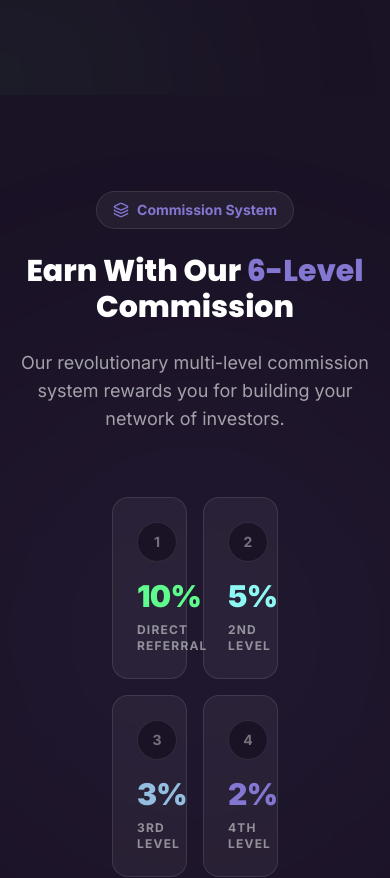
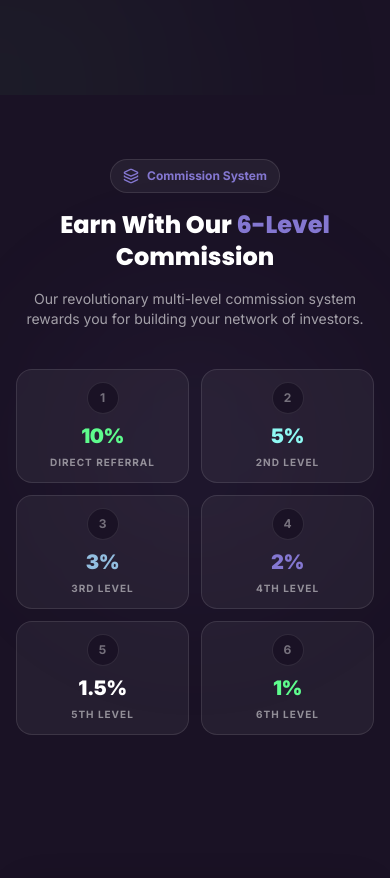
Before and after one commit to goswami6/vc-coin-frontend, a React (Vite) app: page / in a window 390 px wide. Shown: the part 3126-4004 px from the top of the page. Built offline with nearby package versions, Linux system fonts and the light colour scheme; no server answers.

Commit message:
Update Commission.jsx

```diff
--- a/src/client/components/home/Commission.jsx
+++ b/src/client/components/home/Commission.jsx
@@ -32,53 +32,53 @@ const Commission = () => {
   ];
 
   return (
-    <section ref={sectionRef} className="py-24 bg-bg-dark relative overflow-hidden" id="commission">
+    <section ref={sectionRef} className="py-16 md:py-24 bg-bg-dark relative overflow-hidden" id="commission">
       {/* Background Decorative Element */}
-      <div className="absolute top-1/2 left-1/2 -translate-x-1/2 -translate-y-1/2 w-150 h-150 bg-purple/5 blur-[120px] rounded-full pointer-events-none"></div>
+      <div className="absolute top-1/2 left-1/2 -translate-x-1/2 -translate-y-1/2 w-[300px] h-[300px] md:w-150 md:h-150 bg-purple/5 blur-[80px] md:blur-[120px] rounded-full pointer-events-none"></div>
 
-      <div className="container mx-auto px-4 md:px-6 relative z-10">
+      <div className="container mx-auto px-3 sm:px-4 md:px-6 relative z-10">
 
         {/* Section Header */}
-        <div className="max-w-3xl mx-auto text-center mb-16 animate-on-scroll">
-          <div className="inline-flex items-center gap-2 px-4 py-2 rounded-full bg-white/5 border border-white/10 text-purple text-sm font-bold mb-6">
+        <div className="max-w-3xl mx-auto text-center mb-10 md:mb-16 animate-on-scroll">
+          <div className="inline-flex items-center gap-2 px-3 py-2 rounded-full bg-white/5 border border-white/10 text-purple text-xs md:text-sm font-bold mb-4 md:mb-6">
             <Layers size={16} /> Commission System
           </div>
-          <h2 className="text-3xl md:text-5xl font-extrabold text-white mb-6">
+          <h2 className="text-2xl md:text-4xl lg:text-5xl font-extrabold text-white mb-4 md:mb-6">
             Earn With Our <span className="text-purple">6-Level</span> Commission
           </h2>
-          <p className="text-white/60 text-lg">
+          <p className="text-white/60 text-sm md:text-lg">
             Our revolutionary multi-level commission system rewards you for building your network of investors.
           </p>
         </div>
 
         {/* Commission Grid */}
-        <div className="grid grid-cols-2 md:grid-cols-3 lg:grid-cols-6 gap-4 md:gap-6 px-24">
+        <div className="grid grid-cols-2 sm:grid-cols-3 md:grid-cols-3 lg:grid-cols-6 gap-3 sm:gap-4 md:gap-6 px-1 sm:px-4 md:px-6">
           {levels.map((item, index) => (
             <div
               key={index}
-              className="animate-on-scroll group relative p-6 rounded-2xl bg-white/5 border border-white/10 hover:border-purple/50 transition-all duration-500 hover:-translate-y-2 text-center"
+              className="animate-on-scroll group relative p-3 sm:p-4 md:p-6 rounded-2xl bg-white/5 border border-white/10 hover:border-purple/50 transition-all duration-500 hover:-translate-y-2 text-center"
               style={{ transitionDelay: `${index * 0.1}s` }}
             >
               {/* Top Hover Line */}
               <div className="absolute top-0 left-0 h-0.5 w-0 bg-linear-to-r from-transparent via-purple to-transparent transition-all duration-500 group-hover:w-full opacity-0 group-hover:opacity-100 shadow-[0_0_15px_#8477D1]"></div>
 
               {/* Level Badge */}
-              <div className="w-10 h-10 rounded-full bg-bg-dark border border-white/10 flex items-center justify-center text-white/40 text-sm font-bold mx-auto mb-4 group-hover:border-purple group-hover:text-purple transition-colors">
+              <div className="w-8 h-8 md:w-10 md:h-10 rounded-full bg-bg-dark border border-white/10 flex items-center justify-center text-white/40 text-xs md:text-sm font-bold mx-auto mb-2 md:mb-4 group-hover:border-purple group-hover:text-purple transition-colors">
                 {item.level}
               </div>
 
               {/* Percentage */}
-              <div className={`text-3xl md:text-4xl font-black mb-2 tracking-tight ${item.color}`}>
+              <div className={`text-xl sm:text-2xl md:text-3xl lg:text-4xl font-black mb-1 md:mb-2 tracking-tight ${item.color}`}>
                 {item.percent}
               </div>
 
               {/* Label */}
-              <div className="text-white/50 text-xs uppercase tracking-widest font-bold">
+              <div className="text-white/50 text-[10px] md:text-xs uppercase tracking-widest font-bold">
                 {item.label}
               </div>
 
               {/* Subtle Glow behind each card on hover */}
-              <div className={`absolute inset-0 -z-10 opacity-0 group-hover:opacity-100 blur-2xl transition-opacity duration-500 ${item.bg}`}></div>
+              <div className={`absolute inset-0 -z-10 opacity-0 group-hover:opacity-100 blur-xl md:blur-2xl transition-opacity duration-500 ${item.bg}`}></div>
             </div>
           ))}
         </div>
```
